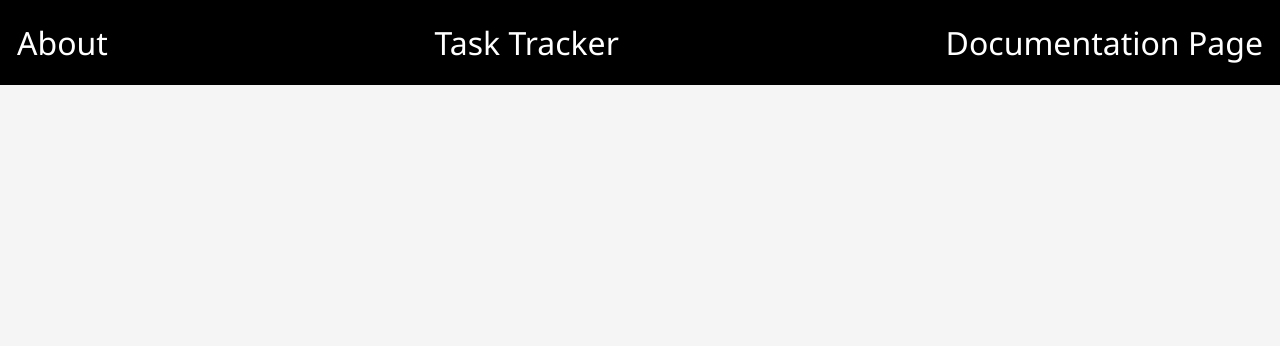
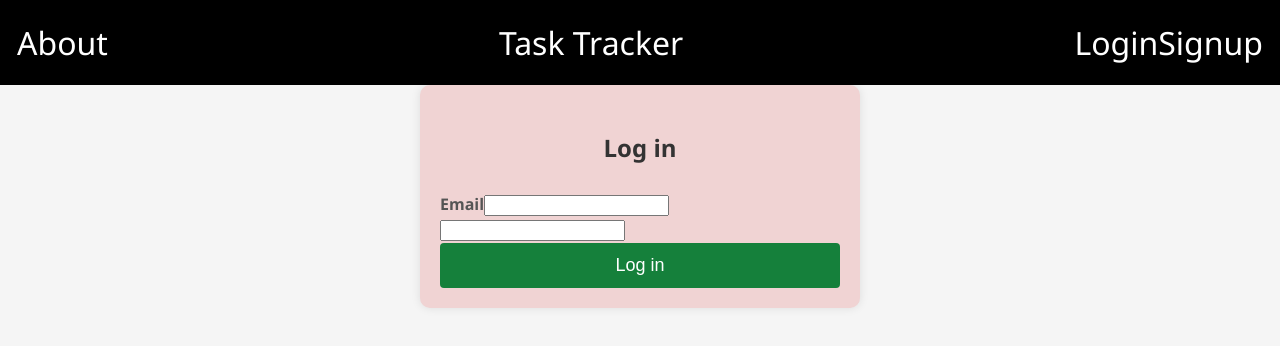
Before and after one commit to Oscar-Santos/TASK_TRACKER_App, a React (Create React App) app in the folder client/: page /login in a window 1280 px wide. Shown: the top 346 px of the page. Built offline with nearby package versions, Linux system fonts and the light colour scheme.

Commit message:
create signup form and login form

```diff
--- a/client/src/App.js
+++ b/client/src/App.js
@@ -3,6 +3,8 @@
 import Home from './pages/Home';
 import About from './pages/About';
 import Documentation from './pages/Documentation';
+import Login from './pages/Login';
+import Signup from './pages/Signup';
 
 import Nav from './components/Nav';
 
@@ -16,6 +18,9 @@
           <Route path='/about' element={<About />} />
           <Route path='/home' element={<Home/>} />
           <Route path='/documentation' element={<Documentation />} />
+
+          <Route path='/login' element={<Login />} />
+          <Route path='/signup' element={<Signup />} />
         </Routes>
 
     </div>
--- a/client/src/components/Nav.js
+++ b/client/src/components/Nav.js
@@ -14,9 +14,21 @@
                 <div>Task Tracker </div>
             </Link>
 
-            <Link to="/documentation">
+            {/* <Link to="/documentation">
                 <div>Documentation Page </div>
-            </Link>
+            </Link> */}
+            <nav>
+                <div>
+                    <Link to="/login">
+                        Login
+                    </Link>
+
+                    <Link to="/signup">
+                        Signup
+                    </Link>
+                </div>
+            </nav>
+
 
         </div>
     )
--- /dev/null
+++ b/client/src/pages/Login.js
@@ -0,0 +1,36 @@
+import { useState } from 'react';
+
+const Login = () => {
+    const [ email, setEmail ] = useState('');
+    const [ password, setPassword ] = useState('');
+
+    const handleSubmit = async (e) => {
+        e.preventDefault();
+
+        console.log(email, password)
+    }
+
+    return (
+        <form className='login' onSubmit={handleSubmit}>
+            <h3>Log in</h3>
+
+            <label htmlFor="">Email</label>
+
+            <input
+            type="email"
+            onChange={(e) => setEmail(e.target.value)}
+            value={email}
+            />
+
+            <input
+            type="password"
+            onChange={(e) => setPassword(e.target.value)}
+            value={password}
+            />
+
+            <button>Log in</button>
+        </form>
+    )
+}
+
+export default Login
--- /dev/null
+++ b/client/src/pages/Signup.js
@@ -0,0 +1,36 @@
+import { useState } from 'react';
+
+const Signup = () => {
+    const [ email, setEmail ] = useState('');
+    const [ password, setPassword ] = useState('');
+
+    const handleSubmit = async (e) => {
+        e.preventDefault();
+
+        console.log(email, password)
+    }
+
+    return (
+        <form className='signup' onSubmit={handleSubmit}>
+            <h3>Sign up</h3>
+
+            <label htmlFor="">Email</label>
+
+            <input
+            type="email"
+            onChange={(e) => setEmail(e.target.value)}
+            value={email}
+            />
+
+            <input
+            type="password"
+            onChange={(e) => setPassword(e.target.value)}
+            value={password}
+            />
+
+            <button>Sign up</button>
+        </form>
+    )
+}
+
+export default Signup;
```
